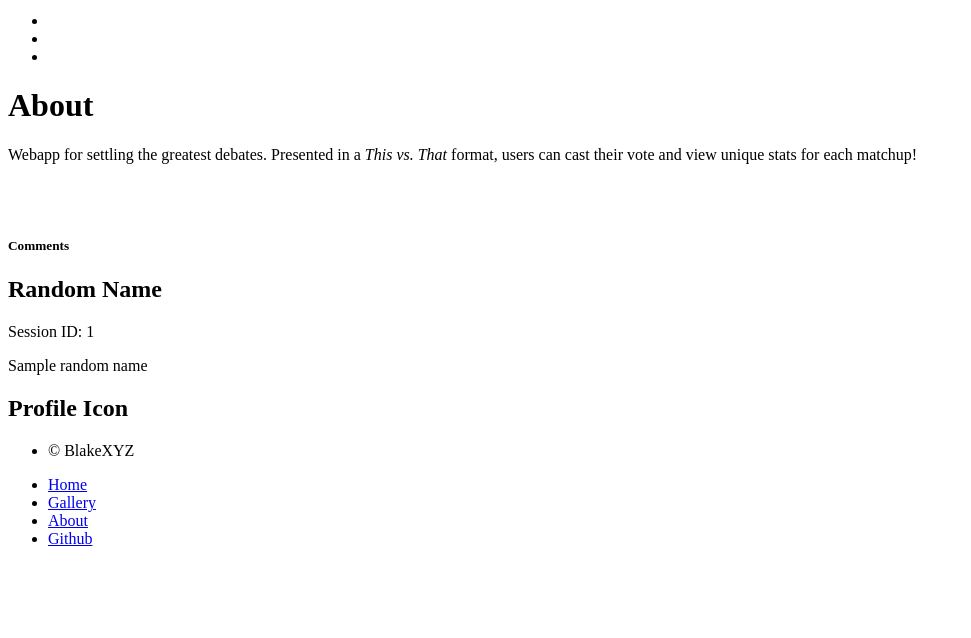
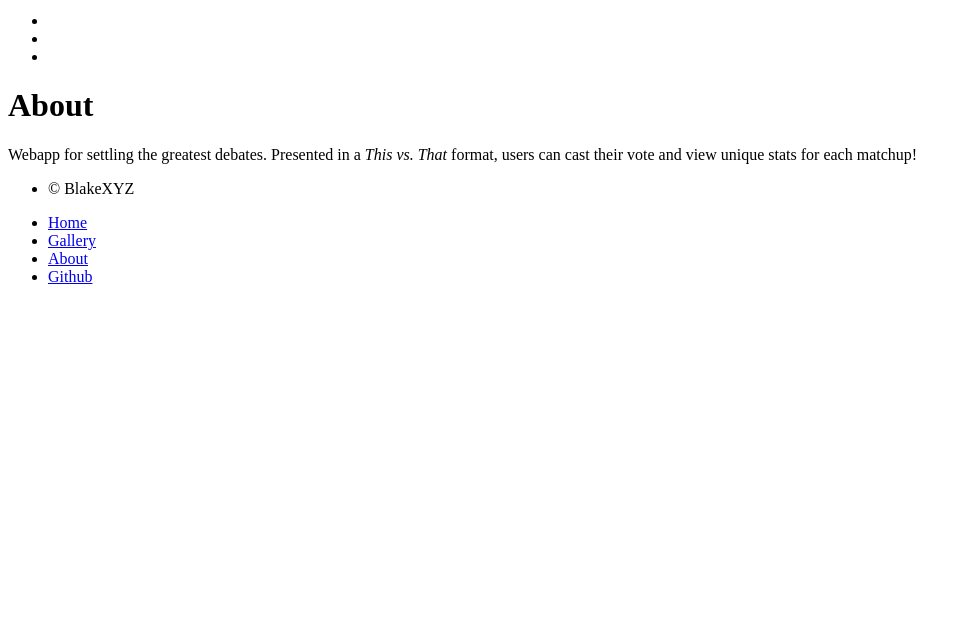
Before and after one commit to BlakeXYZ/webapp-hamburgers-vs-hotdogs, a Flask app: template webapp_hamburg_vs_hotdog/templates/public/about.html in a window 1280 px wide. Shown: the part 170-808 px from the top of the page, without its empty margins (0-971 px from the left). After the commit the page ends 454 px from the top, so only its background shows below. Run offline with Flask 3, Linux system fonts and the light colour scheme; the template is opened without the code that fills it: most values are stand-ins (such as "Sample title", 1, 10 or a date in 2020); parts of the project's set-up code (start-up, migrations or seed data) failed here and were passed over.

Commit message:
comment reload + rmv doughnut

```diff
--- a/webapp_hamburg_vs_hotdog/templates/public/about.html
+++ b/webapp_hamburg_vs_hotdog/templates/public/about.html
@@ -7,22 +7,6 @@
     <div class="row">
       <p class="lead">Webapp for settling the greatest debates. Presented in a <em>This vs. That</em> format, users can cast their vote and view unique stats for each matchup!</p>
     </div>
-
-
-    <br>
-    <br>
-    <h5 class="mb-3">Comments</h5>
-    <div class="row">
-        <div class="col">
-            <h2>Random Name</h2>
-            <p>Session ID: {{ session_id }}</p>
-            <p>{{ random_name }}</p>
-        </div>
-        <div class="col">
-            <h2>Profile Icon</h2>
-            <div class="profile-icon"></div>
-        </div>
-    </div>
 </div>
 
 
```
Also changed, not shown: assets/js/vote_stats.js (+17 -11 lines), webapp_hamburg_vs_hotdog/blueprints/comment/views.py (+8 -1 lines), webapp_hamburg_vs_hotdog/public/views.py (+1 -12 lines).
